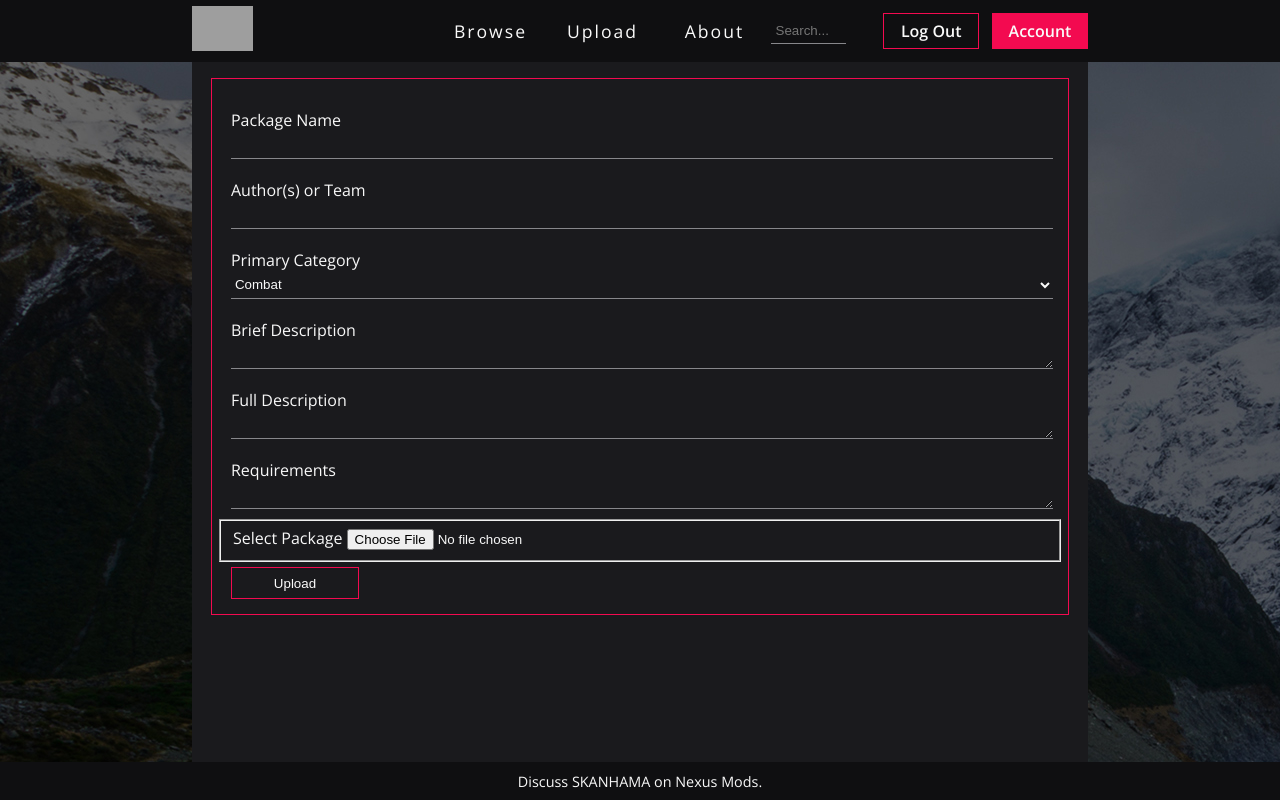
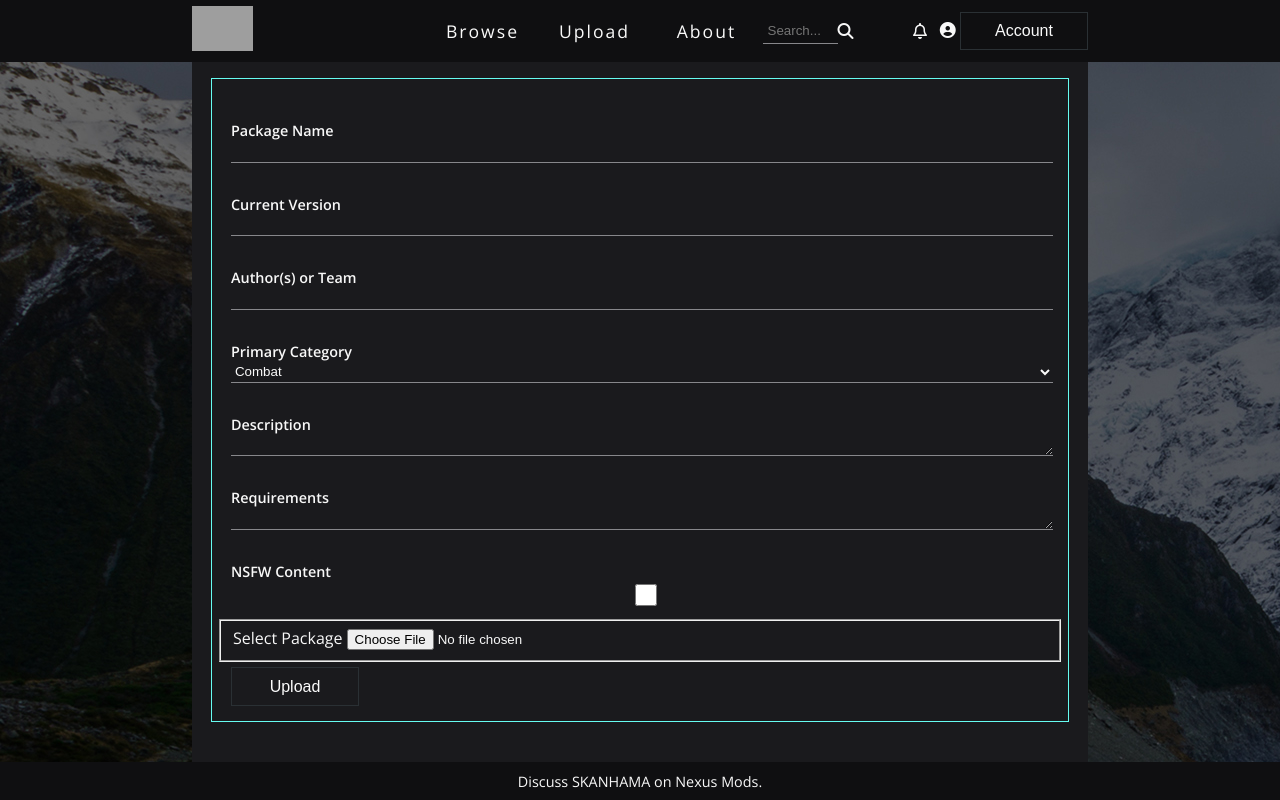
Before and after one commit to lunden23/skyflask, a Flask app: page /upload in a window 1280 px wide. Run offline with Flask 2, Linux system fonts and the light colour scheme; a user stored in the database is signed in; some libraries are stand-ins or nearby versions; grey boxes are pictures that could not be loaded.

Commit message:
Working on upload function

```diff
--- a/skanhama/forms.py
+++ b/skanhama/forms.py
@@ -58,10 +58,11 @@ class ChangeEmail(FlaskForm):
 
 class UploadPackage(FlaskForm):
     name = StringField("Package Name", validators=[DataRequired()])
+    version = StringField("Current Version", validators=[DataRequired(), Length(min=1, max=30)])
     author = StringField("Author(s) or Team", validators=[DataRequired()])
-    synopsis = TextAreaField("Brief Description", validators=[DataRequired(), Length(min=1, max=300)])
-    description = TextAreaField("Full Description", validators=[DataRequired(), Length(min=1, max=5000)])
+    description = TextAreaField("Description", validators=[DataRequired(), Length(min=1, max=5000)])
     requirements = TextAreaField("Requirements", validators=[DataRequired()])
     category = SelectField("Primary Category", choices=["Combat", "Sex"], validators=[DataRequired()])
+    nsfw = BooleanField("NSFW Content")
     package = FileField("Select Package", validators=[FileAllowed(["zip"]), FileSize(max_size=20*1024*1024)])
     upload = SubmitField("Upload")
--- a/skanhama/routes.py
+++ b/skanhama/routes.py
@@ -1,13 +1,18 @@
-import os.path, zipfile
 import secrets
+import os.path
+import zipfile
+import hashlib
+import shutil
+import json
+
+from datetime import datetime
 from pathlib import Path
-from datetime import datetime
 from flask import render_template, url_for, flash, redirect, request
 from flask_login import login_user, current_user, logout_user, login_required
 from werkzeug.security import generate_password_hash, check_password_hash
 from skanhama import app, db
-from skanhama.models import User
 from skanhama.forms import RegistrationForm, LoginForm, ChangeUsername, ChangeEmail, UploadPackage
+from skanhama.models import User, Package
 
 
 @app.route("/")
@@ -109,29 +114,55 @@ def account_data():
 
 @app.route("/browse")
 def browse():
-    return render_template("browse.html", title="Browse Packages")
+    page = request.args.get("page", 1, type=int)
+    packages = Package.query.order_by(Package.date_uploaded.desc()).paginate(page=page, per_page=25)
+    return render_template("browse.html", title="Browse Packages", packages=packages)
 
 
-def process_package(form_package):
-    with zipfile.ZipFile(form_package, "r") as zip_package:
-        temp_dir = secrets.token_hex(8)
-        p_path = os.path.join(app.root_path, "static/package_temp", temp_dir)
-        zip_package.extractall(p_path)
-        print(f"Zip file extracted to temp_dir: {p_path}")
-        paths = Path(p_path).glob("**/*.hkx")
+# Processes the uploaded package
+#
+def process_package(form):
+    processor_version = 0.1
+    f_name, f_ext = os.path.splitext(form.package.data.filename)
+    root_dir = Path(app.root_path, "static/packages", current_user.username)
+    extracted_dir = Path(root_dir, str(form.name.data + "_" + form.version.data))
+    package_dir = Path(extracted_dir)
+    file_dict = {}
+
+    # Check if dir already exists
+    if Path(extracted_dir).exists():
+        shutil.rmtree(extracted_dir)
+
+    # Unzip zipfile to temporary directory and process
+    # All .hkx files are consumed and stored in a .txt file in a JSON encoded
+    # dictionary whereas all other files and the folder structure remains.
+    # static\packages\[username]\[package]\[folder structure]\...
+    # static\packages\[username]\[package]\animations_enc.txt
+    with zipfile.ZipFile(form.package.data, "r") as zip_package:
+        zip_package.extractall(extracted_dir)
+        print(f"Zip file extracted: {extracted_dir}")
+        paths = package_dir.glob("**/*.hkx")
         for path in paths:
-            print("-------------------------------------------------------------------------------------------------------------")
-            print(str(path))
-            print(f"{str(path.name)} - {path.stat().st_size / 1024}kb")
+            file_dict[hashlib.sha256(path.read_bytes()).hexdigest()] = [path.stat().st_size,
+                                                                        str(path.relative_to(package_dir)),
+                                                                        str(path.name)]
+            path.unlink()
+        # Write dictionary to database
+        # for k, v in file_dict.items():
 
-        return 1
-        # for file in os.listdir(os.fsencode(p_path)):
-        #     if file.endswith(".hkx"):
-        #         print(file)
-        #     return 1
-        # else:
-        #     print("No .hkx files found in the uploaded package.")
-        #     return 0
+        json.dump(file_dict, open(Path(extracted_dir, "animations_enc.txt"), "w"))
+        # for k, v in file_dict.items():
+        #     anim = PackageAnimations(hash=k, size=v[0], relative_path=v[1], file_name=v[2])
+        #     db.session.add(anim)
+        # db.session.commit()
+        #     print(f"Key: {k} | Value: {v}")
+
+    # Return whether or not it was a valid package
+    if file_dict:
+        file_dict["_package_data"] = [processor_version, str(package_dir)]
+    else:
+        shutil.rmtree(extracted_dir)
+    return file_dict
 
 
 @app.route("/upload", methods=["GET", "POST"])
@@ -141,13 +172,35 @@ def upload():
     form = UploadPackage()
     if form.validate_on_submit():
         if form.package.data:
-            if process_package(form.package.data) == 0:
-                flash("Your package did not contain any .hkx files and has not been uploaded. Please ensure you"
+            file_dict = process_package(form)
+            if file_dict:
+                print(f"package_data: {file_dict['_package_data'][1]}")
+                pack = Package(name=form.name.data,
+                               version=form.version.data,
+                               author=current_user.username,
+                               description=form.description.data,
+                               requirements=form.requirements.data,
+                               package_dir=file_dict["_package_data"][1],
+                               date_uploaded=datetime.now(),
+                               downloads_total=0,
+                               downloads_current_version=0,
+                               views_total=0,
+                               nsfw=form.nsfw.data,
+                               user_id=current_user.id)
+                db.session.add(pack)
+                db.session.commit()
+                flash("Your package has been successfully uploaded.", "success")
+            else:
+                flash("Your package did not contain any .hkx files and has not been uploaded. Please ensure you "
                       "upload a package that contains valid Skyrim animation files.", "fail")
-            else:
-                flash("Your package has been successfully uploaded.", "success")
-        return redirect(url_for("browse"))
+            return redirect(url_for("browse"))
     return render_template("upload.html", title="Upload Package", form=form)
+
+
+@app.route("/package/<int:package_id>")
+def package(package_id):
+    pack = Package.query.get_or_404(package_id)
+    return render_template("package.html", title=pack.name, pack=pack)
 
 
 @app.route("/about")
--- a/skanhama/static/scripts.js
+++ b/skanhama/static/scripts.js
@@ -1,4 +1,32 @@
+// Function to handle search bar in the navigation bar
+// Expands on click to cover other nav bar items
 function navSearchFocus() {
-    let item = document.getElementById("nav-list");
-    item.style.display = "none";
+    let nav = document.getElementById("nav-list");
+    nav.style.display = "none";
 }
+
+window.onclick = function(event) {
+    if (!event.target.matches(".search-nav")) {
+        let nav = document.getElementById("nav-list");
+        nav.style.display = "visible";
+    }
+}
+
+// Function to handle dropdown of account menu when user is logged in
+// Dropdown is shown on button click and hidden on button click or click outside of dropdown area
+function dropdownAccount() {
+    document.getElementById("dropdownAccount").classList.toggle("dropdown-show")
+}
+
+window.onclick = function(event) {
+    if (!event.target.matches(".btn-dropdown")) {
+        const dropdowns = document.getElementsByClassName("dropdown-content");
+        let i;
+        for (i = 0; i < dropdowns.length; i++) {
+            const openDropdown = dropdowns[i];
+            if (openDropdown.classList.contains("dropdown-show")) {
+                openDropdown.classList.remove("dropdown-show");
+            }
+        }
+    }
+}
--- a/skanhama/static/style.css
+++ b/skanhama/static/style.css
@@ -7,28 +7,37 @@
    --container-body-margin: 0.5rem 2rem;
    --container-body-padding: 0.25rem;
    --row-gap: calc(10vmin + 5px);
-   --clr-AA: rgb(243, 10, 80);
-   --clr-AB: rgb(195, 7, 63);
+   --clr-AA: rgb(102, 252, 241);
+   --clr-AB: rgb(69, 149, 143);
    --clr-BA: rgb(225, 153, 19);
    --clr-BB: rgb(141, 95, 34);
    --clr-CA: rgb(139, 57, 187);
    --clr-CB: rgb(69, 34, 111);
+
+   --clr-border-light: rgb(42, 48, 52);
+   --clr-border-dark: rgb(15, 15, 23);
+
    --clr-offsetA: rgb(135, 135, 139);
    --clr-offsetB: rgb(78, 78, 80);
    --clr-success: rgb(41, 156, 57);
    --clr-fail: rgb(156, 41, 58);
+
    --clr-text-h: rgb(231, 232, 243);
    --clr-text-light: rgb(250, 250, 250);
    --clr-text-accent: var(--clr-AA);
    --clr-text-dark: rgb(13, 13, 14);
+
    --clr-bg-header: rgb(15, 15, 17);
+   --clr-bg-dropdown: rgb(21, 21, 24);
    --clr-bg-content: rgb(26, 26, 29);
    --clr-bg-footer: var(--clr-bg-header);
    --clr-bg-hover: rgb(36, 36, 40);
+
    --size-h1: 1.5rem;
    --size-h2: 1.3rem;
    --size-h3: 1.1rem;
    --size-p: 0.9rem;
+   --size-button: 1.0rem;
    --gradient-A: linear-gradient(45deg, var(--clr-CA), var(--clr-AA)) 1;
 }
 
@@ -84,8 +93,7 @@ a:visited {
 /***********************************************************************
  *                Layout Settings
  ***********************************************************************/
-/* Main
-*/
+/* Main */
 .main {
    min-height: 100vh;
    display: grid;
@@ -98,8 +106,7 @@ a:visited {
    margin: 0;
 }
 
-/* Header
-*/
+/* Header */
 .header {
    grid-area: header;
    display: grid;
@@ -149,22 +156,37 @@ a:visited {
    align-items: center;
    width: 7rem;
 }
-.search {
+/* Nav Bar Search */
+#search-input-nav {
    padding: 5px;
    -webkit-transition: all .5s ease;
    -moz-transition: all .5s ease;
    transition: all .5s ease;
    align-items: center;
- }
-#search-nav {
    display: inline-flex;
    width: 75px;
    max-height: 2rem;
 }
-#search-nav:focus {
+#search-input-nav:focus {
    width: 200px;
  }
 
+/* Search */
+#search-input-nav {
+   border-radius: 0;
+   border: none;
+   background: none;
+   border-bottom: solid var(--clr-offsetA) 1px;
+   color: var(--clr-text-light);
+ }
+#search-input-nav:focus {
+   outline: none;
+   border: none;
+   border-bottom: solid 1px;
+   border-image: var(--gradient-A);
+ }
+
+/* Right Header Area*/
 .header-inner-right{
    grid-column: 7 / span 2;
    display: inline-flex;
@@ -187,10 +209,53 @@ a:visited {
    text-decoration: none;
 }
 
+/* Account Dropdown */
+.dropdown {
+   position: relative;
+   display: inline-block;
+}
+.dropdown-content {
+   display: none;
+   position: absolute;
+   z-index: 1;
+}
+.dropdown-content a {
+   display: inline-flex;
+   flex-direction: column;
+   padding: 0.8rem 0 0.8rem 0;
+   align-items: center;
+   width: inherit;
+   height: inherit;
+}
+.dropdown-content {
+   background: var(--clr-bg-dropdown);
+}
+.dropdown-content a {
+   color: var(--clr-text-light);
+   text-decoration: none;
+   border: solid 1px var(--clr-bg-dropdown);
+}
+.dropdown-content a:hover {
+   background: var(--clr-bg-hover);
+   border: solid 1px;
+   border-image: var(--gradient-A);
+}
+.dropdown-show {
+   display: flex;
+   flex: 1;
+   right: 0;
+   margin-top: 0.75rem;
+   width: 13rem;
+   flex-direction: column;
+   justify-content: space-between;
+   align-items: center;
+   align-content: stretch;
+}
 
 /* Content */
 .content {
    grid-area: content;
+   min-height: calc(100vh - var(--height-header) - var(--height-footer));
 }
 .content-container {
    margin: 1rem 1.2rem;
@@ -235,7 +300,7 @@ a:visited {
 .form-group {
    display: flex;
    flex-direction: column;
-   margin: 1.2rem 0 0 0;
+   margin: 2rem 0 0 0;
 }
 .container-sidebar-right .form-group {
    row-gap: 1.6rem;
@@ -264,7 +329,7 @@ a:visited {
    margin: 0;
 }
 .form-control {
-   height: 1.8rem;
+   height: 1.4rem;
    width: 100%;
 }
 .invalid-feedback {
@@ -277,14 +342,13 @@ a:visited {
 }
 .btn {
    width: 8rem;
-   height: 2rem;
+   height: 2.4rem;
    display: inline-flex;
    justify-content: center;
    align-items: center;
 }
 
-/* Footer
-*/
+/* Footer */
 .footer {
    grid-area: footer;
    display: grid;
@@ -363,6 +427,7 @@ a:visited {
 /***********************************************************************
  *                Styling
  ***********************************************************************/
+/* Header */
 .header {
    background: var(--clr-bg-header);
 }
@@ -375,32 +440,17 @@ a:visited {
    font-size: var(--size-h3);
    letter-spacing: 2px;
    text-decoration: none;
-   transition: all 150ms ease;
    border: solid rgba(0, 0, 0, 0) 1px;
 }
 .header-inner-center a:hover {
    color: var(--clr-text-light);
-   text-decoration: underline;
-   background: var(--clr-AA);
+   background: var(--clr-bg-hover);
+   border: solid 1px;
+   border-image: var(--gradient-A);
 }
 
-/* Search */
-.search {
-   border-radius: 0px;
-   border: none;
-   background: none;
-   border-bottom: solid var(--clr-offsetA) 1px;
-   color: var(--clr-text-light);
- }
-#search-nav {
 
-}
-#search-nav:focus {
-   outline: none;
-   border: none;
-   border-bottom: solid 1px;
-   border-image: var(--gradient-A);
- }
+
 
 /* Content & Footer */
 
@@ -416,10 +466,11 @@ a:visited {
    cursor: pointer;
    text-decoration: none;
    color: var(--clr-text-light);
+   font-size: var(--size-button);
 }
 .btn-clear {
    background: none;
-   border: solid var(--clr-AA) 1px;
+   border: solid var(--clr-border-light) 1px;
 }
 .btn-clear:hover {
    color: var(--clr-text-light) !important;
@@ -432,7 +483,7 @@ a:visited {
 }
 .btn-solid {
    color: var(--clr-text-light);
-   background: var(--clr-AA);
+   background: var(--clr-bg-content);
    border: solid var(--clr-AA) 1px;
 }
 .btn-solid:hover {
@@ -450,8 +501,8 @@ fieldset.form-group-field {
    border: none;
 }
 .form-control-label {
-   font-weight: 400;
-   font-size: 1em;
+   font-weight: 600;
+   font-size: var(--size-p);
 }
 .form-control {
    color: var(--clr-text-light);
@@ -489,9 +540,6 @@ input:-webkit-autofill:active{
    font-family: 'Open Sans', sans-serif;
    font-size: 0.8em;
    font-weight: 400;
-}
-.btn-submit {
-
 }
 
 /* Flashes */
--- a/skanhama/templates/layout.html
+++ b/skanhama/templates/layout.html
@@ -14,6 +14,7 @@
     <link rel="preconnect" href="https://fonts.googleapis.com">
     <link rel="preconnect" href="https://fonts.gstatic.com" crossorigin>
     <link href="https://fonts.googleapis.com/css2?family=Open+Sans:wght@300;400;600&family=Titillium+Web:wght@300;400;600&display=swap" rel="stylesheet">
+    <script src="https://kit.fontawesome.com/5dbb6979db.js" crossorigin="anonymous"></script>
 </head>
 <body>
     <div class="main">
@@ -28,15 +29,29 @@
                         <li><a href="{{ url_for('upload') }}">Upload</a></li>
                         <li><a href="{{ url_for('about') }}">About</a></li>
                     </ul>
-                    <input id="search-nav" class="search" type="text" placeholder="Search..." autocomplete="off" onclick="navSearchFocus()">
+                    <form name="search-nav">
+                        <input type="text" id="search-input-nav" class="search-input" placeholder="Search..." autocomplete="off" onclick="navSearchFocus()">
+                    </form>
+                    <i class="fas fa-search"></i>
                 </nav>
                 <div class="header-inner-right">
                     {% if current_user.is_authenticated %}
-                        <a id="logout" class="btn btn-clear" href="{{ url_for('logout') }}">Log Out</a>
-                        <a id="profile" class="btn btn-solid" href="{{ url_for('account') }}">Account</a>
+                        <div class="header-inner-right-notifications">
+                            <i class="far fa-bell"></i>
+                        </div>
+                        <div class="dropdown">
+                        <i class="fas fa-user-circle"></i>
+                            <button onclick="dropdownAccount()" class="btn btn-clear btn-dropdown">Account</button>
+                            <div id="dropdownAccount" class="dropdown-content">
+                                <h2>{{ current_user.username }}</h2>
+                                <a href="{{ url_for('account') }}">Account Settings</a>
+                                <a href="#">Uploaded Packages</a>
+                                <a href="{{ url_for('logout') }}">Sign Out</a>
+                            </div>
+                        </div>
                     {% else %}
                         <a id="login" class="btn btn-clear" href="{{ url_for('login') }}">Log In</a>
-                        <a id="register" class="btn btn-solid" href="{{ url_for('register') }}">Register</a>
+                        <a id="register" class="btn btn-clear" href="{{ url_for('register') }}">Register</a>
                     {% endif %}
                 </div>
             </div>
--- /dev/null
+++ b/skanhama/templates/package.html
@@ -0,0 +1,6 @@
+{% extends "layout.html" %}
+{% block content %}
+    <div class="content-container">
+
+    </div>
+{% endblock content %}
--- a/skanhama/templates/upload.html
+++ b/skanhama/templates/upload.html
@@ -17,6 +17,20 @@
                             </div>
                         {% else %}
                             {{ form.name(class="form-control") }}
+                        {% endif %}
+                    </div>
+                    <!-- Version -->
+                    <div class="form-group">
+                        {{ form.version.label(class="form-control-label") }}
+                        {% if form.version.errors %}
+                            {{ form.version(class="form-control invalid-form") }}
+                            <div class="invalid-feedback">
+                                {% for error in form.version.errors %}
+                                    <span>{{ error }}</span>
+                                {% endfor %}
+                            </div>
+                        {% else %}
+                            {{ form.version(class="form-control") }}
                         {% endif %}
                     </div>
                     <!-- Authors -->
@@ -47,20 +61,6 @@
                             {{ form.category(class="form-control") }}
                         {% endif %}
                     </div>
-                    <!-- Brief Description -->
-                    <div class="form-group">
-                        {{ form.synopsis.label(class="form-control-label") }}
-                        {% if form.synopsis.errors %}
-                            {{ form.synopsis(class="form-control invalid-form") }}
-                            <div class="invalid-feedback">
-                                {% for error in form.synopsis.errors %}
-                                    <span>{{ error }}</span>
-                                {% endfor %}
-                            </div>
-                        {% else %}
-                            {{ form.synopsis(class="form-control") }}
-                        {% endif %}
-                    </div>
                     <!-- Description -->
                     <div class="form-group">
                         {{ form.description.label(class="form-control-label") }}
@@ -75,7 +75,7 @@
                             {{ form.description(class="form-control") }}
                         {% endif %}
                     </div>
-                    <!-- Description -->
+                    <!-- Requirements -->
                     <div class="form-group">
                         {{ form.requirements.label(class="form-control-label") }}
                         {% if form.requirements.errors %}
@@ -87,6 +87,20 @@
                             </div>
                         {% else %}
                             {{ form.requirements(class="form-control") }}
+                        {% endif %}
+                    </div>
+                    <!-- NSFW -->
+                    <div class="form-group">
+                        {{ form.nsfw.label(class="form-control-label") }}
+                        {% if form.nsfw.errors %}
+                            {{ form.nsfw(class="form-control invalid-form") }}
+                            <div class="invalid-feedback">
+                                {% for error in form.nsfw.errors %}
+                                    <span>{{ error }}</span>
+                                {% endfor %}
+                            </div>
+                        {% else %}
+                            {{ form.nsfw(class="form-control") }}
                         {% endif %}
                     </div>
                 </fieldset>
```
Also changed, not shown: skanhama/models.py (+15 -1 lines), skanhama/templates/browse.html (+5 -3 lines), skanhama/site.db.
